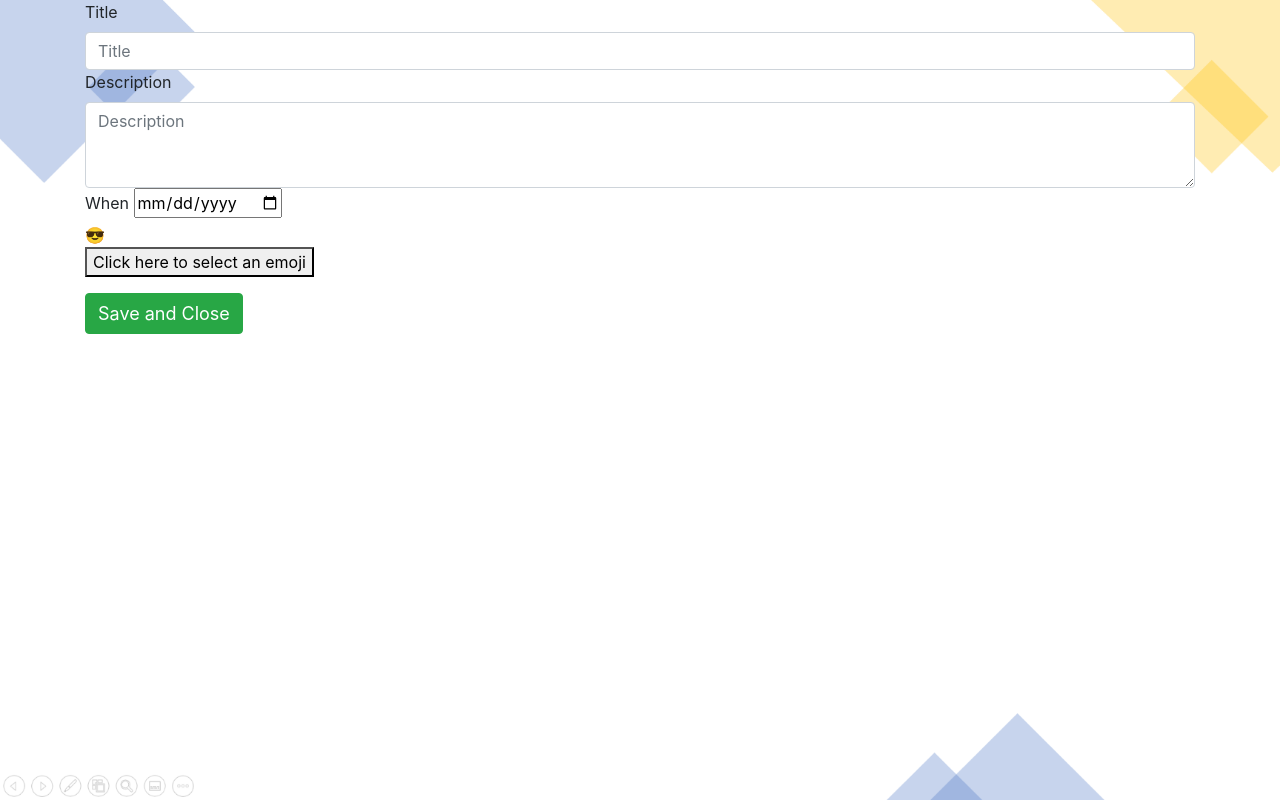
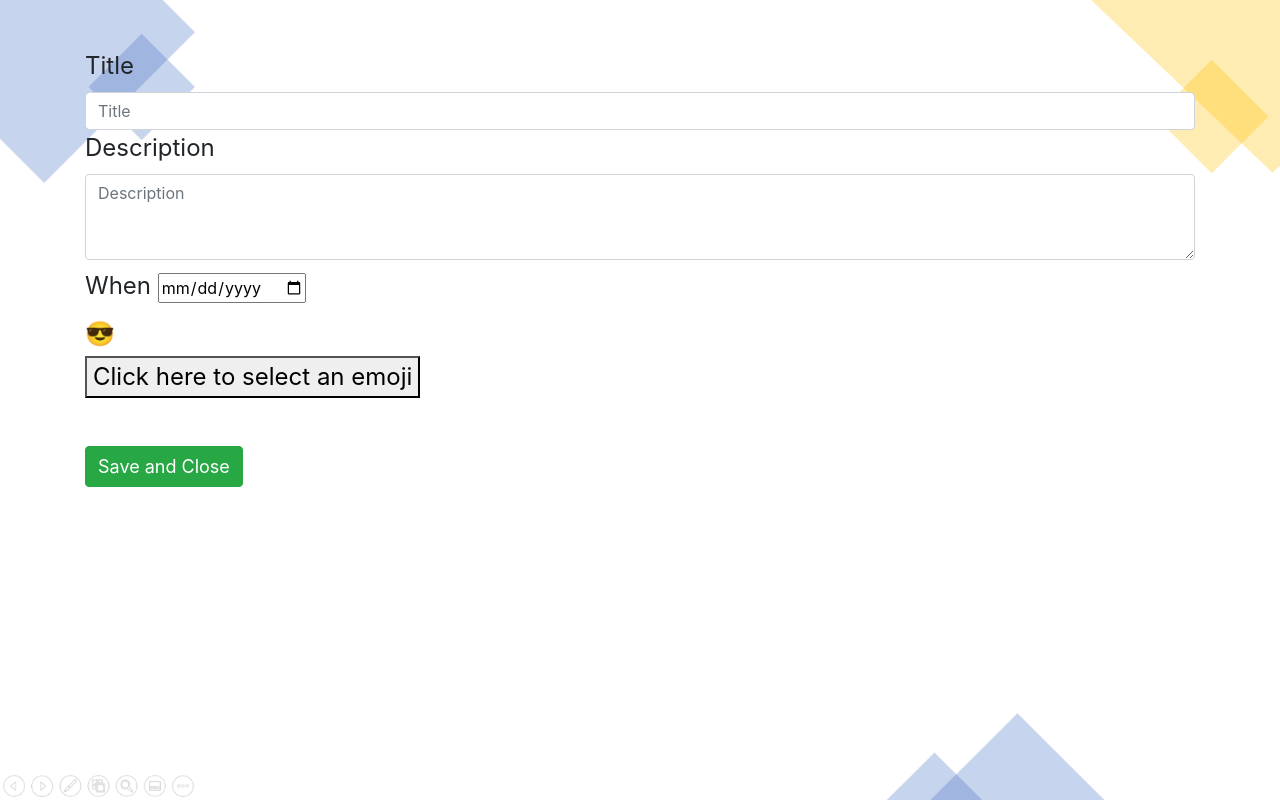
Before and after one commit to Ikewolf77/IHM_Projet, an Electron app: page Mini-Projet/gui/add.html in a window 1280 px wide. Drawn offline with nearby package versions, Linux system fonts and the light colour scheme.

Commit message:
css done for the most part

```diff
--- a/Mini-Projet/gui/add.html
+++ b/Mini-Projet/gui/add.html
@@ -15,17 +15,19 @@
 <body>
     <div class="container">
         <form id="todoForm">
-            <div class="form-group">
+            <div class="form-group my-5">
                 <label class="form-label" for="add-input-title">Title</label>
                 <input class="form-control" type="text" name="add-input-title" placeholder="Title" required>
 
                 <label class="form-label" for="add-input-description">Description</label>
                 <textarea class="form-control" id="exampleFormControlTextarea1" rows="3" placeholder="Description" required></textarea>
 
-                <label class="form-label" for="add-input-date">When</label>
-                <input type="date" id="date" name="date" required>
+                <div class="mt-2">
+                    <label class="form-label" for="add-input-date">When</label>
+                    <input class="date" type="date" id="date" name="date" required>
+                </div>
 
-                <div id="emoji">😎</div>
+                <div id="emoji" class="my-1">😎</div>
                 <button id="emoji-button" type="button">Click here to select an emoji</button>
                 <emoji-picker id="emoji-picker" style="display:none"></emoji-picker>
             </div>
--- a/Mini-Projet/gui/custom.css
+++ b/Mini-Projet/gui/custom.css
@@ -5,7 +5,7 @@ body {
     background-size: cover;
 }
 
-.todo-item {
+.todo-item, .description {
     font-size: xx-large;
 }
 
@@ -13,6 +13,10 @@ body {
     font-size: large;
 }
 
-.description {
-    font-size: xx-large;
+.form-group {
+    font-size: x-large;
 }
+
+.date {
+    font-size: medium;
+}
```
Also changed, not shown: Mini-Projet/gui/edit.html (+2 -2 lines).
